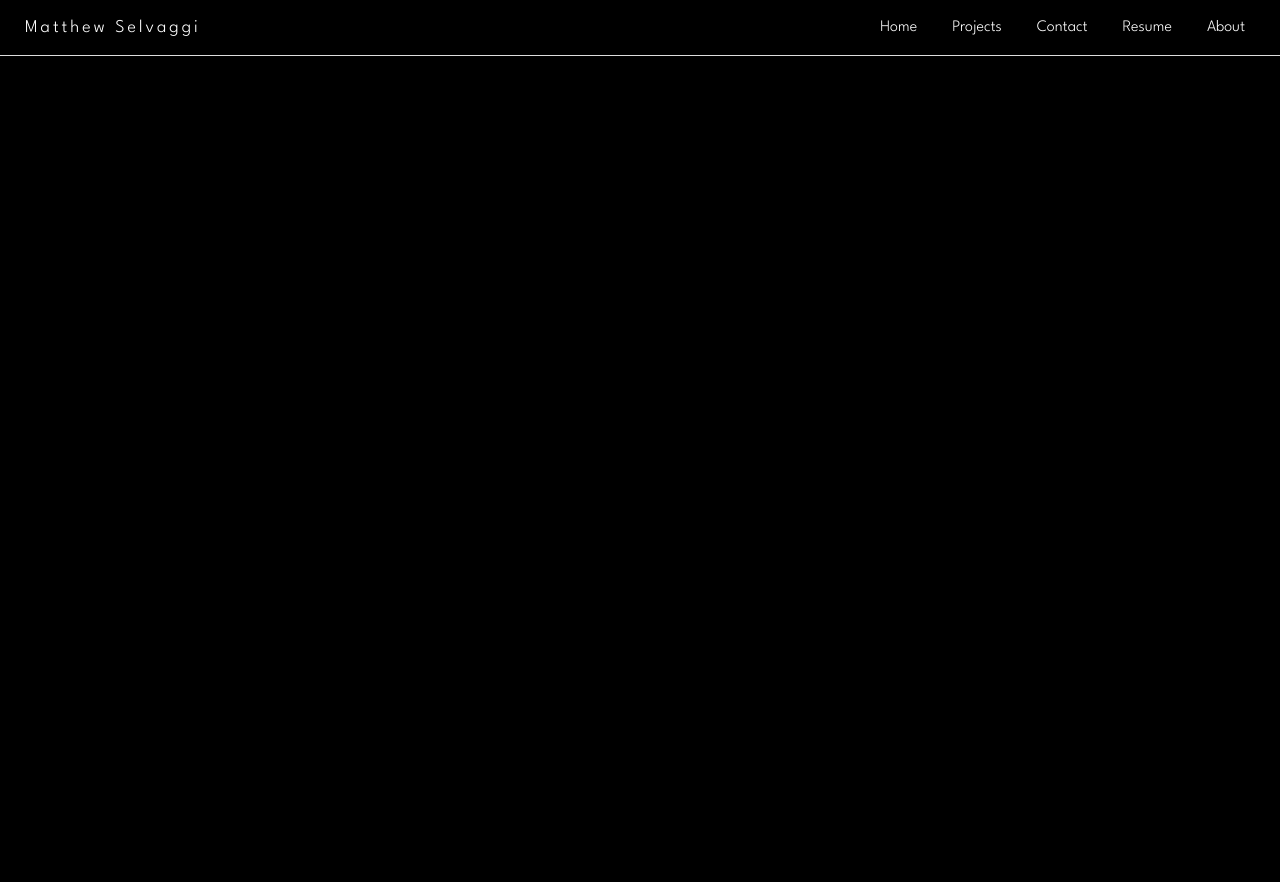
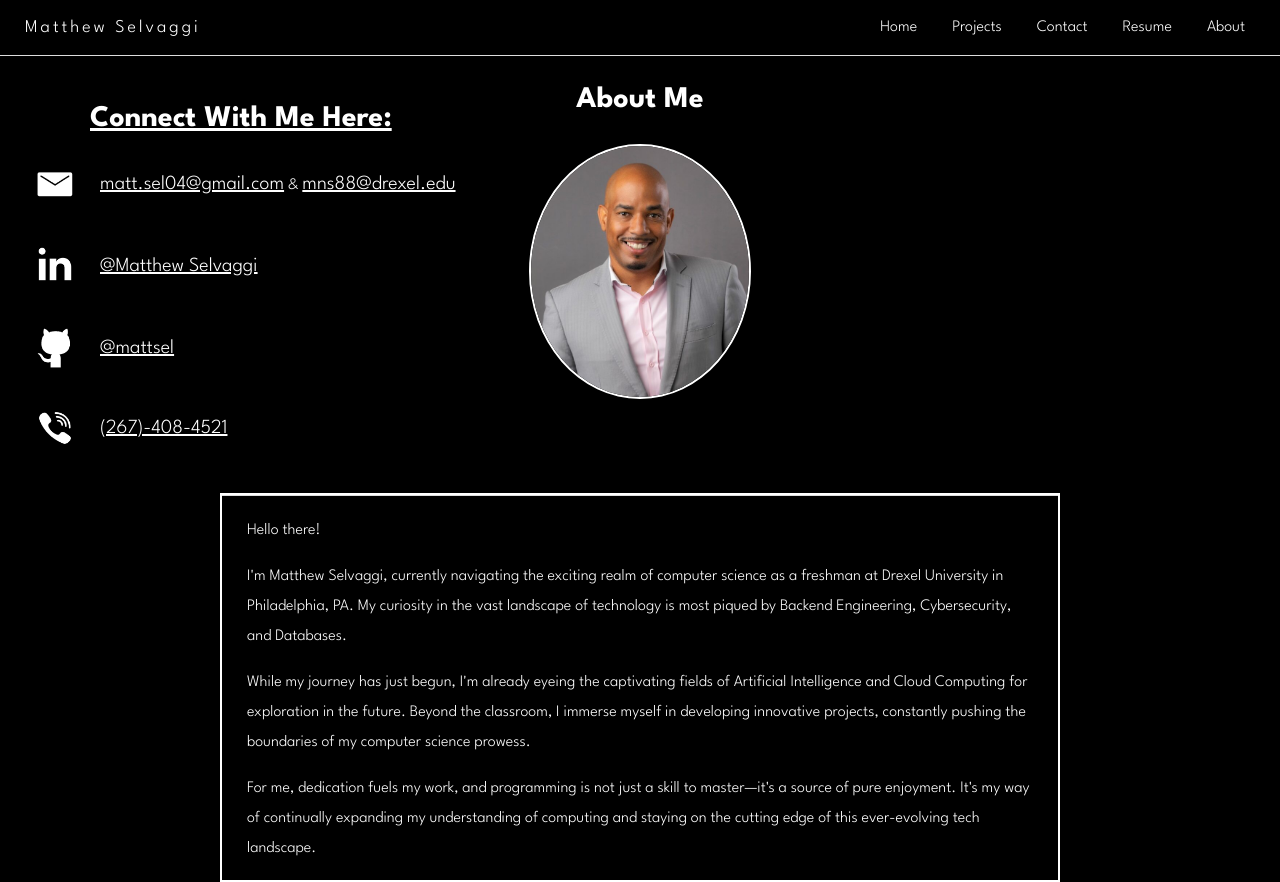
Before and after one commit to mattsel/Portfolio, a plain HTML site: page about.html in a window 1280 px wide. Before the commit the page ends 800 px from the top, so only its background shows below. Drawn offline with Linux system fonts and the light colour scheme.

Commit message:
Finished about me and projects section

```diff
--- a/about.html
+++ b/about.html
@@ -22,7 +22,37 @@
         <hr>
     </div>
     <div class="photo">
+        <p><strong>About Me</strong></p>
+        <img src="UCI-Merage-Students-92-e1634331825132.jpeg" alt="headshot">
+    </div>
+<div class="links">
+    <p><b>Connect With Me Here:</b></p>
+    <div class="link-item">
+        <img src="mail.png" alt="gmail">
+        <p><a href="mailto:matt.sel04@gmail.com">matt.sel04@gmail.com</a> & <a href="mailto:mns88@drexel.edu">mns88@drexel.edu</a</p>
+    </div>
 
+    <div class="link-item">
+        <img src="linkedin.png" alt="linkedin">
+        <p><a href="https://www.linkedin.com/in/matthew-selvaggi-a61336273/">@Matthew Selvaggi</a></p>
+    </div>
+    <div class="link-item">
+        <img src="github.png" alt="github">
+        <p><a href="https://github.com/mattsel">@mattsel</a></p>
+    </div>
+    <div class="link-item">
+        <img src="phone.png" alt="phone">
+        <p><a href="tel:+2674084521">(267)-408-4521</a></p>
+    </div>
+</div>
+    <div class="photo-text">
+        <div>
+            <hr>
+            <p>Hello there!</p>
+            <p>I'm Matthew Selvaggi, currently navigating the exciting realm of computer science as a freshman at Drexel University in Philadelphia, PA. My curiosity in the vast landscape of technology is most piqued by Backend Engineering, Cybersecurity, and Databases.</p>
+            <p>While my journey has just begun, I'm already eyeing the captivating fields of Artificial Intelligence and Cloud Computing for exploration in the future. Beyond the classroom, I immerse myself in developing innovative projects, constantly pushing the boundaries of my computer science prowess.</p>
+            <p>For me, dedication fuels my work, and programming is not just a skill to master—it's a source of pure enjoyment. It's my way of continually expanding my understanding of computing and staying on the cutting edge of this ever-evolving tech landscape.</p>
+        </div>
     </div>
 </body>
 </html>
--- a/style.css
+++ b/style.css
@@ -1,3 +1,5 @@
+/* Add your existing styles here */
+
 body, html {
   height: 100%;
   font-family: 'League Spartan', sans-serif;
@@ -153,10 +155,12 @@ h1 {
 .projects-container a:hover {
   color: white;
 }
+
 .projects-container h2 {
   text-decoration: underline;
   font-size: 27px;
 }
+
 .project {
   flex: 1;
   max-width: 300px;
@@ -166,13 +170,14 @@ h1 {
   margin: 10px;
   text-align: center;
 }
+
 .projects {
   color: white;
   text-align: center;
   margin-top: 20px;
 }
 
-.projects p{
+.projects p {
   font-size: 30px;
   font-weight: 400;
 }
@@ -184,9 +189,71 @@ h1 {
 .projects a:hover {
   color: white;
 }
+
 hr {
   margin-top: 0;
-    margin-bottom: 20px;
-    border: 0;
-    border-top: 1px solid #ddd;
+  margin-bottom: 20px;
+  border: 0;
+  border-top: 1px solid #ddd;
 }
+
+.photo-text {
+  border: 2px solid white;
+  margin-right: 220px;
+  margin-left: 220px;
+  line-height: 30px;
+}
+
+.photo-text p {
+  margin-left: 25px;
+  margin-right: 25px;
+}
+
+.photo img {
+  border: 2px solid white;
+  border-radius: 100%;
+  display: block;
+  margin: 0 auto;
+  width: 17%;
+  margin-bottom: 50px;
+
+}
+
+.photo p {
+  text-align: center;
+  font-size: 30px;
+}
+
+.links {
+  display: flex;
+  flex-direction: column;
+  align-items: flex-start;
+  margin-left: 20px;
+  margin-top: -360px;
+  margin-bottom: 20px;
+}
+
+.link-item {
+  display: flex;
+  align-items: center;
+  margin-bottom: 10px;
+}
+
+.link-item img {
+  width: 70px;
+  margin-right: 10px;
+}
+
+.link-item p a {
+  margin: 0;
+  font-size: 20px;
+  color: white;
+}
+.link-item p a:hover {
+ color: yellow;
+}
+.links p b {
+  font-size: 30px;
+  margin-left: 70px;
+  text-decoration: underline;
+}
```
Also changed, not shown: projects.html (+6 -4 lines), UCI-Merage-Students-92-e1634331825132.jpeg (added), github.png (added), linkedin.png (added), mail.png (added), phone.png (added), 1 other file.
